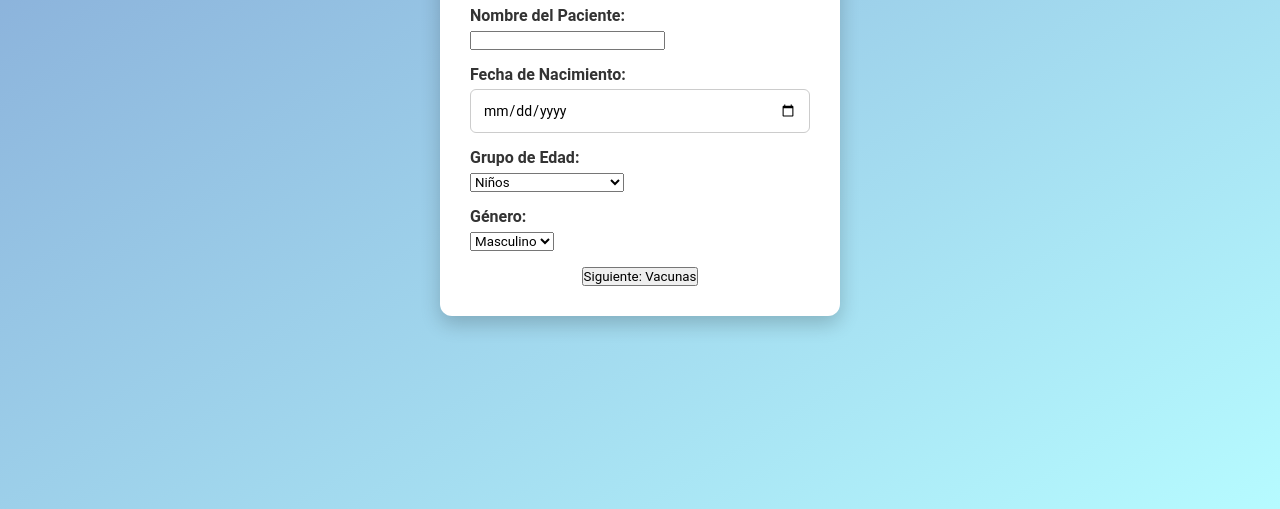
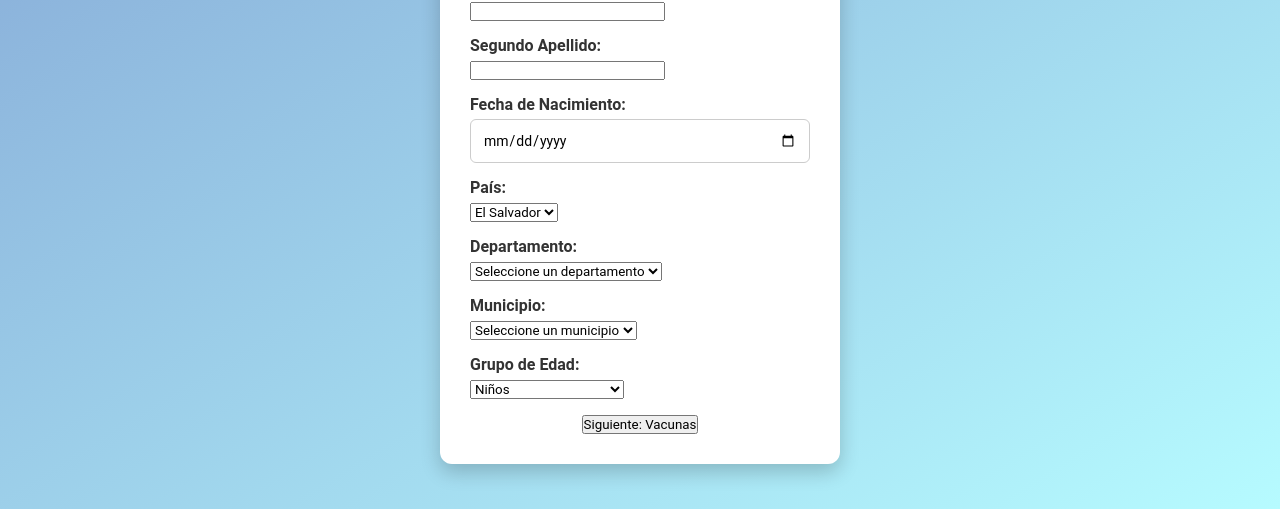
Before and after one commit to RnwayRafael/AlertaDesastreNatural, a website: page index.html in a window 1280 px wide. Shown: the part 291-800 px from the top of the page. Drawn offline with Linux system fonts and the light colour scheme.

Commit message:
Add files via upload
V7

```diff
--- a/index.html
+++ b/index.html
@@ -14,39 +14,112 @@
         <!-- Formulario para datos personales -->
         <form id="datosPacienteForm">
             <div class="form-group">
-                <label for="nombre">Nombre del Paciente:</label>
-                <input type="text" id="nombre" name="nombre" required>
+                <label for="primerNombre">Primer Nombre:</label>
+                <input type="text" id="primerNombre" name="primerNombre" required>
+            </div>
+            <div class="form-group">
+                <label for="segundoNombre">Segundo Nombre:</label>
+                <input type="text" id="segundoNombre" name="segundoNombre">
+            </div>
+            <div class="form-group">
+                <label for="primerApellido">Primer Apellido:</label>
+                <input type="text" id="primerApellido" name="primerApellido" required>
+            </div>
+            <div class="form-group">
+                <label for="segundoApellido">Segundo Apellido:</label>
+                <input type="text" id="segundoApellido" name="segundoApellido">
             </div>
             <div class="form-group">
                 <label for="fechaNacimiento">Fecha de Nacimiento:</label>
                 <input type="date" id="fechaNacimiento" name="fechaNacimiento" required>
             </div>
             <div class="form-group">
+                <label for="pais">País:</label>
+                <select id="pais" name="pais" required>
+                    <option value="El Salvador">El Salvador</option>
+                </select>
+            </div>
+            <div class="form-group">
+                <label for="departamento">Departamento:</label>
+                <select id="departamento" name="departamento" onchange="actualizarMunicipios()" required>
+                    <option value="">Seleccione un departamento</option>
+                    <option value="San Salvador">San Salvador</option>
+                    <option value="La Libertad">La Libertad</option>
+                    <option value="Santa Ana">Santa Ana</option>
+                    <option value="San Miguel">San Miguel</option>
+                    <!-- Agregar los 14 departamentos -->
+                </select>
+            </div>
+            <div class="form-group">
+                <label for="municipio">Municipio:</label>
+                <select id="municipio" name="municipio" required>
+                    <option value="">Seleccione un municipio</option>
+                    <!-- Municipios actualizados dinámicamente -->
+                </select>
+            </div>
+            <div class="form-group">
                 <label for="grupoEdad">Grupo de Edad:</label>
-                <select id="grupoEdad" name="grupoEdad" required>
+                <select id="grupoEdad" name="grupoEdad" onchange="mostrarCamposPadres()" required>
                     <option value="Niños">Niños</option>
                     <option value="Adultos">Adultos</option>
                     <option value="Embarazadas">Mujeres Embarazadas</option>
                     <option value="Mayores">Mayores de Edad</option>
                 </select>
             </div>
-            <div class="form-group">
-                <label for="genero">Género:</label>
-                <select id="genero" name="genero" required>
-                    <option value="Masculino">Masculino</option>
-                    <option value="Femenino">Femenino</option>
-                </select>
+            <div class="form-group" id="padresSection" style="display:none;">
+                <label for="nombrePadre">Nombre del Padre:</label>
+                <input type="text" id="nombrePadre" name="nombrePadre">
+                <label for="nombreMadre">Nombre de la Madre:</label>
+                <input type="text" id="nombreMadre" name="nombreMadre">
             </div>
             <div class="button-container">
                 <button type="button" onclick="mostrarVacunas()">Siguiente: Vacunas</button>
             </div>
         </form>
 
-        <!-- Botones de selección por grupo de edad/género -->
+        <!-- Formulario de vacunación -->
         <div id="vacunacion-form"></div>
     </div>
 
     <script>
+        // Mostrar los campos de los padres si el grupo de edad es "Niños"
+        function mostrarCamposPadres() {
+            const grupoEdad = document.getElementById('grupoEdad').value;
+            const padresSection = document.getElementById('padresSection');
+            if (grupoEdad === 'Niños') {
+                padresSection.style.display = 'block';
+            } else {
+                padresSection.style.display = 'none';
+            }
+        }
+
+        // Actualizar los municipios según el departamento seleccionado
+        function actualizarMunicipios() {
+            const departamento = document.getElementById('departamento').value;
+            const municipioSelect = document.getElementById('municipio');
+            municipioSelect.innerHTML = ''; // Limpiar opciones anteriores
+
+            let municipios = [];
+
+            // Definir municipios según el departamento
+            if (departamento === 'San Salvador') {
+                municipios = ['San Salvador', 'Soyapango', 'Mejicanos', 'Ilopango'];
+            } else if (departamento === 'La Libertad') {
+                municipios = ['Santa Tecla', 'Antiguo Cuscatlán', 'Colón', 'Ciudad Arce'];
+            } else if (departamento === 'Santa Ana') {
+                municipios = ['Santa Ana', 'Metapán', 'Chalchuapa'];
+            } else if (departamento === 'San Miguel') {
+                municipios = ['San Miguel', 'Chinameca', 'Ciudad Barrios'];
+            }
+            // Agregar municipios
+            municipios.forEach(municipio => {
+                const option = document.createElement('option');
+                option.value = municipio;
+                option.textContent = municipio;
+                municipioSelect.appendChild(option);
+            });
+        }
+
         // Mostrar las vacunas según el grupo de edad seleccionado
         function mostrarVacunas() {
             const grupoEdad = document.getElementById('grupoEdad').value;
```
